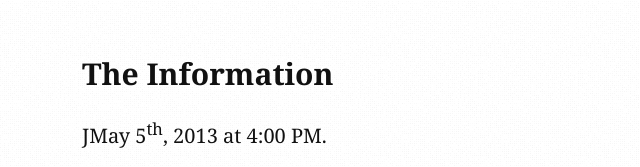
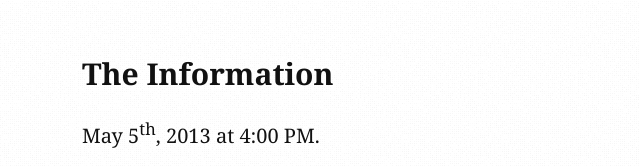
Before and after one commit to elben/ke-wedding, a plain HTML site: page index.html in a window 1280 px wide. Shown: the part 1043-1210 px from the top of the page, 208-848 px from the left. Drawn offline with nearby package versions, Linux system fonts and the light colour scheme; a web font is replaced by a local one.

Commit message:
Update index.html

```diff
--- a/index.html
+++ b/index.html
@@ -32,7 +32,7 @@
 
     <h2>The Information</h2>
 
-    <p>JMay 5<sup>th</sup>, 2013 at 4:00 PM.</p>
+    <p>May 5<sup>th</sup>, 2013 at 4:00 PM.</p>
 
     <div>
       Cedar Bend Events<br />
```
